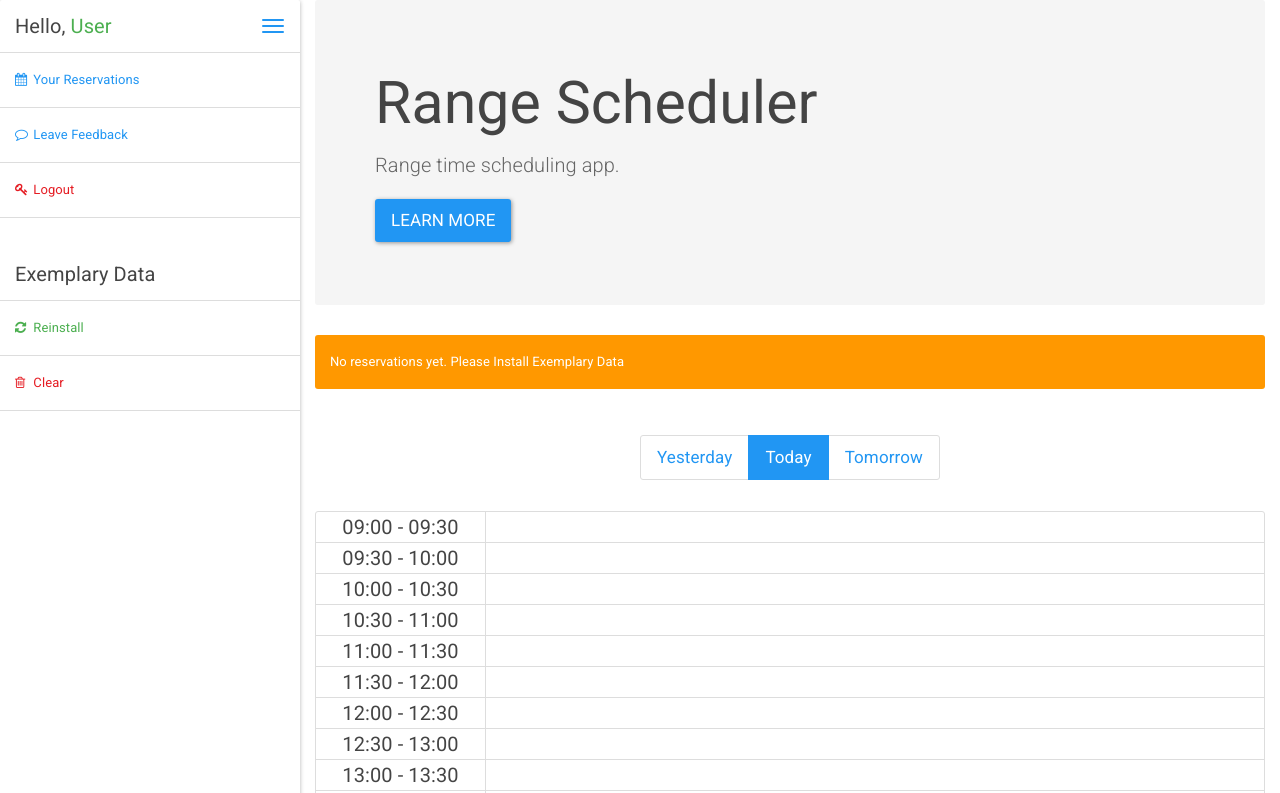
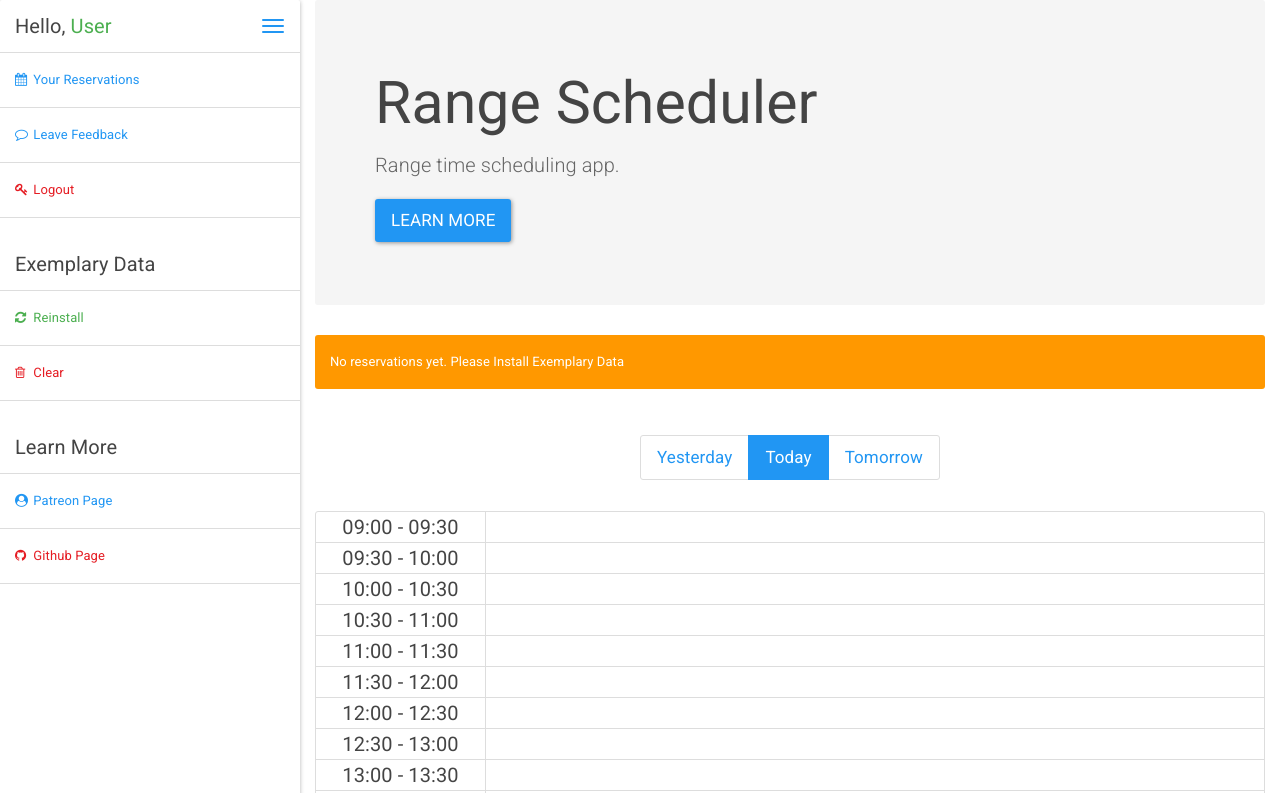
Before and after one commit to krzochalski/Range-Scheduler-DEMO, a website with bundled scripts: page app/index.html in a window 1280 px wide. Both pictures are taken after a click on the button 27 px from the left and 26 px from the top of the page. Shown: the top 793 px of the page. Built offline with nearby package versions, Linux system fonts and the light colour scheme.

Commit message:
improved animations

```diff
--- a/app/index.html
+++ b/app/index.html
@@ -52,6 +52,22 @@
                     <li class="list-group-item">
                         <a href="#" id="exemplary-data-button-clear" class="text-danger">
                             <span class="text-danger"><i class="fa fa-trash-o" aria-hidden="true"></i>  Clear</span>
+                        </a>
+                    </li>
+                </ul>
+            </nav>
+
+            <nav class="sidebar-nav-group">
+                <h5 class="header"><span class="header-label">Learn More</span></h5>
+                <ul class="list-group">
+                    <li class="list-group-item">
+                        <a href="https://www.patreon.com/piotrkrzoska" target="_blank">
+                            <i class="fa fa-user-circle" aria-hidden="true"></i>  Patreon Page
+                        </a>
+                    </li>
+                    <li class="list-group-item">
+                        <a href="#" class="text-danger">
+                            <i class="fa fa-github" aria-hidden="true"></i>  Github Page
                         </a>
                     </li>
                 </ul>
--- a/app/src/js/initEvents.js
+++ b/app/src/js/initEvents.js
@@ -41,8 +41,10 @@ let toggleSidebar = e => {
 
     if (!document.getElementById('layout').classList.contains('sidebar-opened')) {
         document.getElementById('layout').classList.add('sidebar-opened');
+        document.body.classList.add('scrolling-disabled');
     } else {
         document.getElementById('layout').classList.remove('sidebar-opened');
+        document.body.classList.remove('scrolling-disabled');
     }
 };
 
--- a/app/src/scss/_global-settings.scss
+++ b/app/src/scss/_global-settings.scss
@@ -1,3 +1,3 @@
 $sidebar-width-opened: 300px;
 $sidebar-width-closed: 54px;
-$sidebar-transition-time: 0.45s;
+$sidebar-transition-time: 0.45s ease;
--- a/app/src/scss/components/sidebar/_sidebar-nav-group.scss
+++ b/app/src/scss/components/sidebar/_sidebar-nav-group.scss
@@ -1,6 +1,4 @@
 .sidebar-nav-group {
-    padding-top: 10px;
-
     &:first-child {
         padding-top: 0;
     }
--- a/app/src/scss/core/_layout.scss
+++ b/app/src/scss/core/_layout.scss
@@ -1,3 +1,7 @@
+.scrolling-disabled {
+    overflow: hidden;
+}
+
 .layout {
     overflow-x: hidden;
 }
@@ -5,7 +9,7 @@
 .sidebar {
     position: fixed;
     width: 54px;
-    overflow-x: hidden;
+    overflow: hidden;
     height: 100%;
     z-index: 5;
     transition: width $sidebar-transition-time;
@@ -44,8 +48,11 @@
 }
 
 .sidebar-opened {
+    overflow: hidden;
+
     .sidebar {
         width: $sidebar-width-opened;
+        overflow-y: auto;
 
         .sidebar-nav-group {
             width: 300px;
@@ -54,6 +61,7 @@
 
     .content {
         padding-left: $sidebar-width-opened;
+        overflow: hidden;
     }
 
     .navbar-toggle {
```
Also changed, not shown: app/dist/app.js, app/dist/styles.css.
